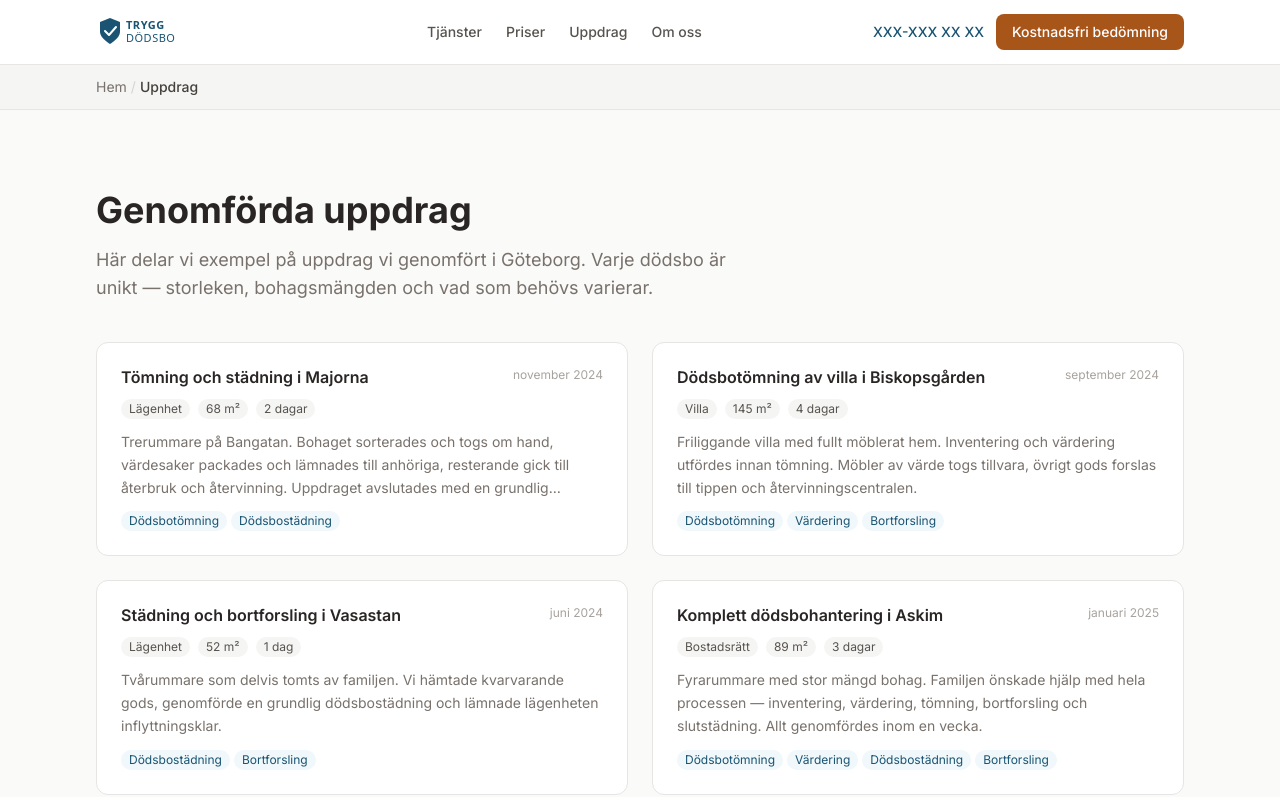
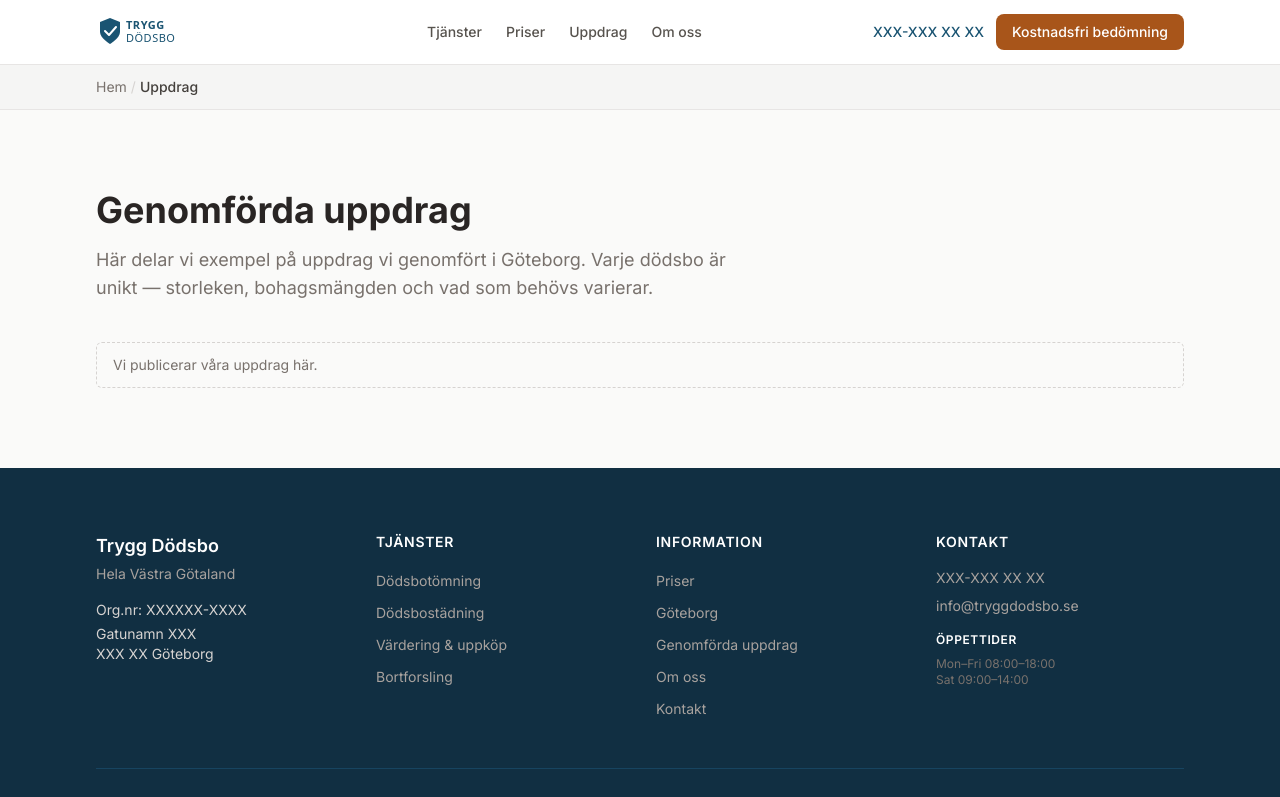
Before and after one commit to Abbe91/mydodsbo, a Next.js app: page /uppdrag in a window 1280 px wide. Shown: the top 797 px of the page. Built offline with nearby package versions, Linux system fonts and the light colour scheme.

Commit message:
update the project

```diff
--- a/app/cookies/page.tsx
+++ b/app/cookies/page.tsx
@@ -1,5 +1,6 @@
 import type { Metadata } from 'next'
 import { Breadcrumb } from '@/components/ui/Breadcrumb'
+import { company } from '@/lib/company'
 
 export const metadata: Metadata = {
   title:       'Cookiepolicy',
@@ -14,6 +15,8 @@ const breadcrumbs = [
 ]
 
 export default function CookiesPage() {
+  const cookieYesActive = Boolean(company.cookieYesId)
+
   return (
     <>
       <div className="bg-stone-100 border-b border-stone-200 py-3">
@@ -93,11 +96,20 @@ export default function CookiesPage() {
               när cookiescanning körs. Den listar alla cookies som faktiskt hittas på
               webbplatsen med namn, leverantör, syfte och lagringstid.
             </p>
-            {/* CookieYes auto-generated cookie audit table — populated when CookieYes is configured */}
-            {/* TODO: CookieYes will auto-populate the cookie table below when configured */}
+            {cookieYesActive ? (
+              // CookieYes auto-generated cookie audit table — populated by the
+              // CookieYes script once loaded.
               <div className="cky-audit-table-element" />
+            ) : (
+              <p className="rounded-md border border-dashed border-stone-300 bg-stone-50 px-4 py-3 text-sm text-stone-500">
+                Cookietabellen visas här när cookiehanteraren (CookieYes) är
+                konfigurerad.
+              </p>
+            )}
 
             <h2>Hantera dina cookieinställningar</h2>
+            {cookieYesActive ? (
+              <>
                 <p>
                   Du kan när som helst ändra eller återkalla ditt samtycke. Klicka på
                   knappen nedan för att öppna cookieinställningarna igen:
@@ -110,6 +122,13 @@ export default function CookiesPage() {
                     Ändra dina cookieinställningar
                   </button>
                 </p>
+              </>
+            ) : (
+              <p className="rounded-md border border-dashed border-stone-300 bg-stone-50 px-4 py-3 text-sm text-stone-500">
+                Knappen för att ändra cookieinställningar visas här när
+                cookiehanteraren (CookieYes) är konfigurerad.
+              </p>
+            )}
             <p className="text-sm text-stone-500">
               Du kan även hantera cookies direkt i din webbläsare via
               inställningarna. Observera att blockering av alla cookies kan påverka
--- a/app/layout.tsx
+++ b/app/layout.tsx
@@ -20,8 +20,19 @@ const isLaunched = process.env.SITE_LAUNCHED === 'true'
 // Analytics IDs — empty string means "not configured yet", nothing loads.
 // ▶ When you create your GTM container:  edit lib/company.ts → gtmId
 // ▶ When you create your CookieYes acct: edit lib/company.ts → cookieYesId
-const gtmActive      = Boolean(company.gtmId)
-const cookieYesSrc   = company.cookieYesId
+const cookieYesRequested = Boolean(company.cookieYesId)
+const gtmRequested       = Boolean(company.gtmId)
+
+// GTM must never load without a consent banner in place. If gtmId is set but
+// cookieYesId isn't, block GTM entirely rather than tracking with no banner.
+const gtmBlockedByMissingConsent = gtmRequested && !cookieYesRequested
+
+const cookieYesActive = cookieYesRequested
+const gtmActive        = gtmRequested && cookieYesRequested
+// Consent Mode v2 defaults must be present before either script can load.
+const consentInitActive = cookieYesRequested || gtmRequested
+
+const cookieYesSrc = cookieYesActive
   ? `https://cdn-cookieyes.com/client_data/${company.cookieYesId}/script.js`
   : null
 
@@ -49,19 +60,26 @@ export default function RootLayout({ children }: { children: React.ReactNode })
   return (
     <html lang="sv" className={inter.variable}>
       <head>
-        {/* Analytics loads only when both IDs are configured in lib/company.ts */}
-        {gtmActive && (
-          <>
-            {/* 1. Consent Mode v2 defaults — must precede GTM */}
-            <ConsentInit />
-            {/* 2. CookieYes — reads saved consent and fires gtag('consent','update',…) */}
-            {cookieYesSrc && (
-              // eslint-disable-next-line @next/next/no-sync-scripts
-              <script id="cookieyes" type="text/javascript" src={cookieYesSrc} async />
-            )}
-            {/* 3. Google Tag Manager */}
-            <GTMHeadScript />
-          </>
+        {/* 1. Consent Mode v2 defaults — must precede CookieYes and GTM, loads
+               whenever either is configured in lib/company.ts */}
+        {consentInitActive && <ConsentInit />}
+        {/* 2. CookieYes — reads saved consent and fires gtag('consent','update',…).
+               Independent of GTM: loads whenever cookieYesId is configured. */}
+        {cookieYesSrc && (
+          // eslint-disable-next-line @next/next/no-sync-scripts
+          <script id="cookieyes" type="text/javascript" src={cookieYesSrc} async />
+        )}
+        {/* 3. Google Tag Manager — only loads when CookieYes is also active.
+               Tracking without a consent banner is not allowed. */}
+        {gtmActive && <GTMHeadScript />}
+        {gtmBlockedByMissingConsent && process.env.NODE_ENV !== 'production' && (
+          <script
+            id="gtm-consent-guard-warning"
+            dangerouslySetInnerHTML={{
+              __html:
+                "console.warn('[consent] gtmId is set in lib/company.ts but cookieYesId is empty — GTM will NOT load. Tracking without a consent banner is not allowed. Set company.cookieYesId to enable GTM.');",
+            }}
+          />
         )}
       </head>
       <body className="flex flex-col min-h-screen">
--- a/app/om-oss/page.tsx
+++ b/app/om-oss/page.tsx
@@ -96,8 +96,8 @@ export default function OmOssPage() {
               parkeringsregler, logistik i äldre bebyggelse.
             </p>
             <p>
-              Vi svarar normalt inom en arbetsdag och kan i de flesta fall boka in en
-              bedömning redan inom en vecka.
+              Vi svarar normalt inom en arbetsdag och bokar in en bedömning så snart
+              som möjligt efter första kontakt.
             </p>
           </div>
 
--- a/app/page.tsx
+++ b/app/page.tsx
@@ -65,7 +65,7 @@ const faqs = [
   {
     question: 'Hur lång tid tar en dödsbotömning?',
     answer:
-      'En genomsnittlig lägenhet tar 1–2 dagar. Villor och bostäder med mer bohag kan ta längre tid. Vi ger en uppskattning av tidsåtgången i samband med vår bedömning.',
+      'Det beror på bostadens storlek och mängden bohag. Vi ger en tydlig uppskattning av tidsåtgången i samband med vår kostnadsfria bedömning.',
   },
   {
     question: 'Kan ni hantera hela processen — från tömning till städning?',
--- a/app/uppdrag/page.tsx
+++ b/app/uppdrag/page.tsx
@@ -40,6 +40,11 @@ export default function UppdragPage() {
             </p>
           </div>
 
+          {uppdrag.length === 0 ? (
+            <p className="rounded-md border border-dashed border-stone-300 bg-stone-50 px-4 py-3 text-sm text-stone-500">
+              Vi publicerar våra uppdrag här.
+            </p>
+          ) : (
           <div className="grid grid-cols-1 md:grid-cols-2 gap-6">
             {uppdrag.map(u => (
               <Link
@@ -82,6 +87,7 @@ export default function UppdragPage() {
               </Link>
             ))}
           </div>
+          )}
         </div>
       </section>
     </>
--- a/content/uppdrag.ts
+++ b/content/uppdrag.ts
@@ -12,61 +12,5 @@ export type Uppdrag = {
   images:        Array<{ src: string; alt: string }>
 }
 
-export const uppdrag: Uppdrag[] = [
-  {
-    slug:          'majorna-lagenhet-2024-11',
-    title:         'Tömning och städning i Majorna',
-    area:          'Majorna',
-    city:          'Göteborg',
-    propertyType:  'Lägenhet',
-    size:          68,
-    durationDays:  2,
-    services:      ['dodsbotomning', 'dodsbostadning'],
-    summary:
-      'Trerummare på Bangatan. Bohaget sorterades och togs om hand, värdesaker packades och lämnades till anhöriga, resterande gick till återbruk och återvinning. Uppdraget avslutades med en grundlig slutstädning.',
-    completedDate: '2024-11-12',
-    images: [],
-  },
-  {
-    slug:          'hisingen-villa-2024-09',
-    title:         'Dödsbotömning av villa i Biskopsgården',
-    area:          'Biskopsgården',
-    city:          'Göteborg',
-    propertyType:  'Villa',
-    size:          145,
-    durationDays:  4,
-    services:      ['dodsbotomning', 'vardering', 'bortforsling'],
-    summary:
-      'Friliggande villa med fullt möblerat hem. Inventering och värdering utfördes innan tömning. Möbler av värde togs tillvara, övrigt gods forslas till tippen och återvinningscentralen.',
-    completedDate: '2024-09-03',
-    images: [],
-  },
-  {
-    slug:          'vasastan-lagenhet-2024-06',
-    title:         'Städning och bortforsling i Vasastan',
-    area:          'Vasastan',
-    city:          'Göteborg',
-    propertyType:  'Lägenhet',
-    size:          52,
-    durationDays:  1,
-    services:      ['dodsbostadning', 'bortforsling'],
-    summary:
-      'Tvårummare som delvis tomts av familjen. Vi hämtade kvarvarande gods, genomförde en grundlig dödsbo­städning och lämnade lägenheten inflyttningsklar.',
-    completedDate: '2024-06-18',
-    images: [],
-  },
-  {
-    slug:          'askim-bostadsratt-2025-01',
-    title:         'Komplett dödsbohantering i Askim',
-    area:          'Askim',
-    city:          'Göteborg',
-    propertyType:  'Bostadsrätt',
-    size:          89,
-    durationDays:  3,
-    services:      ['dodsbotomning', 'vardering', 'dodsbostadning', 'bortforsling'],
-    summary:
-      'Fyrarummare med stor mängd bohag. Familjen önskade hjälp med hela processen — inventering, värdering, tömning, bortforsling och slutstädning. Allt genomfördes inom en vecka.',
-    completedDate: '2025-01-22',
-    images: [],
-  },
-]
+// Populate with real, completed jobs only. No invented case studies.
+export const uppdrag: Uppdrag[] = []
--- a/next.config.ts
+++ b/next.config.ts
@@ -1,4 +1,10 @@
 import type { NextConfig } from 'next'
+import { dirname } from 'path'
+import { fileURLToPath } from 'url'
+
+// Pin the workspace root to this project — /Users/admin/package-lock.json is
+// an unrelated stray lockfile that otherwise makes Next.js infer the wrong root.
+const projectRoot = dirname(fileURLToPath(import.meta.url))
 
 const nextConfig: NextConfig = {
   output: 'export',
@@ -6,6 +12,7 @@ const nextConfig: NextConfig = {
   images: {
     unoptimized: true,
   },
+  outputFileTracingRoot: projectRoot,
 }
 
 export default nextConfig
```
Also changed, not shown: scripts/build.mjs (+28 -4 lines), scripts/check-todos.mjs (+29 -0 lines). Lines whose indentation alone changed are shown as unchanged.
